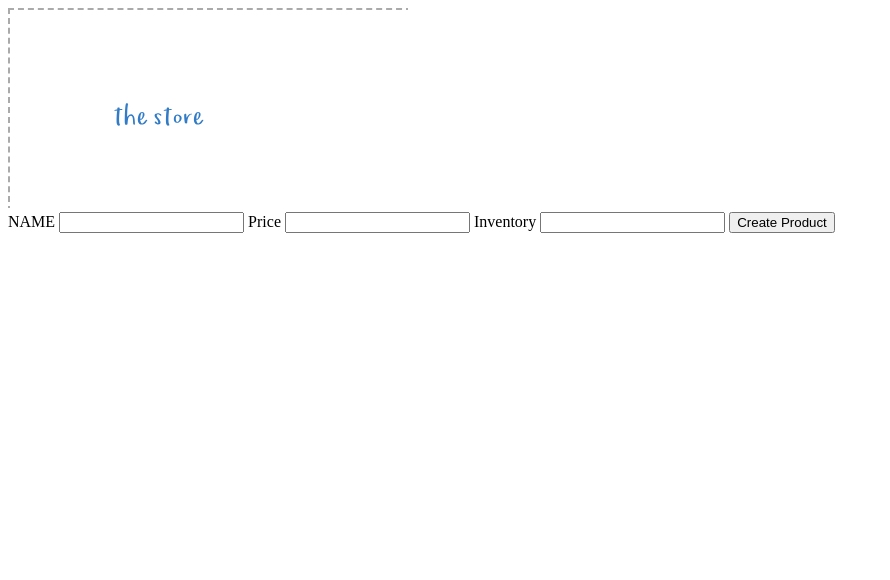
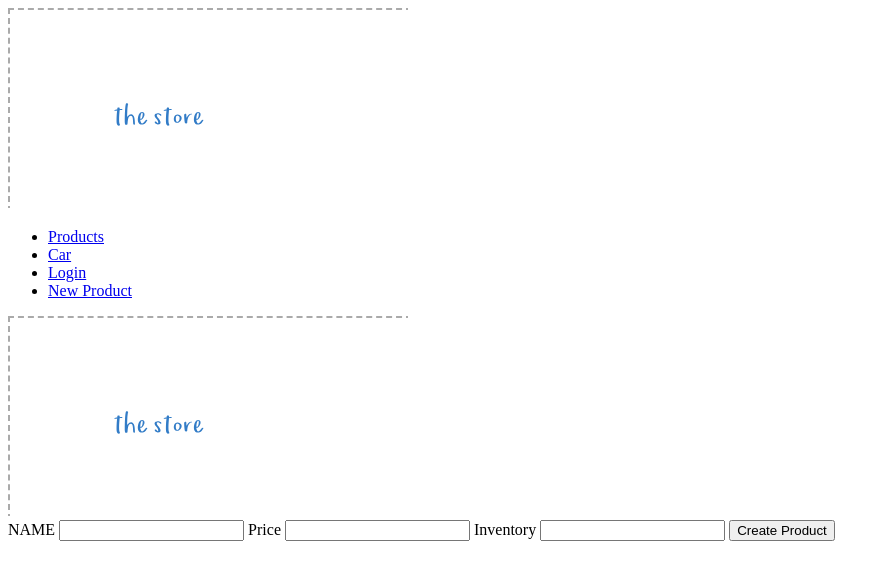
Before and after one commit to car-2/ingeweb1, a plain HTML site: page newProduct.html in a window 1280 px wide. Shown: the whole page, without its empty margins (0-890 px from the left). Drawn offline with Linux system fonts and the light colour scheme.

Commit message:
modificacion en el header

```diff
--- a/newProduct.html
+++ b/newProduct.html
@@ -6,6 +6,25 @@
     <title>New Product</title>
 </head>
 <body>
+    <nav>
+        <div>
+           <img src = "./logoapp.svg" alt = "logo">
+        </div>
+        <ul>
+            <li>
+                <a href="#">Products</a>
+            </li>
+            <li>
+                <a href="#">Car</a>
+            </li>
+            <li>
+                <a href="#">Login</a>
+            </li>
+            <li>
+                <a href="newProduct.html">New Product</a>
+            </li>
+        </ul>
+    </nav>
 
     <img src="logoapp.svg" alt="logo">
 
```
